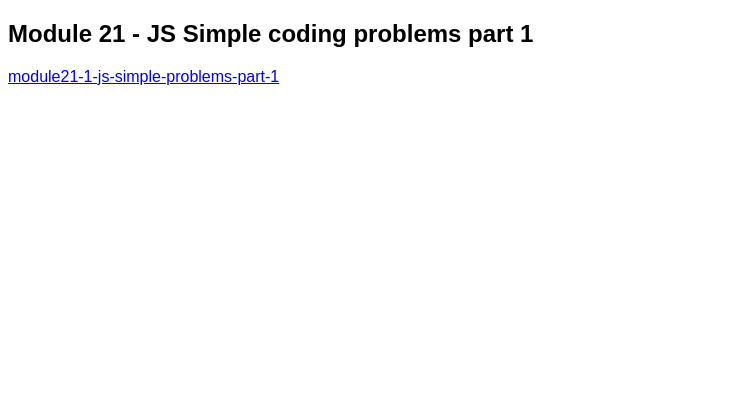
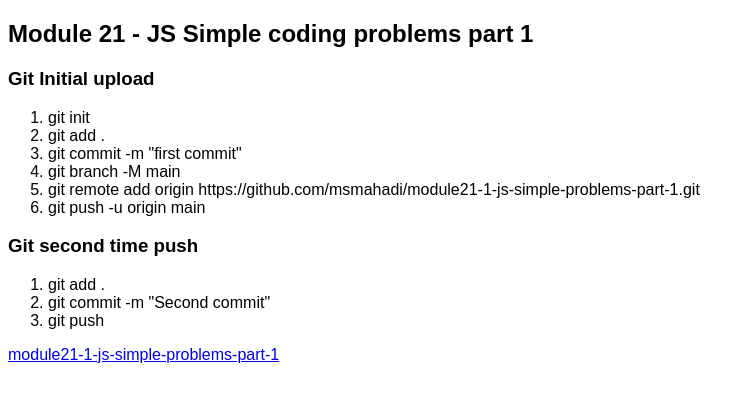
Before and after one commit to msmahadi/module21-1-js-simple-problems-part-1, a plain HTML site: page index.html in a window 1280 px wide. Shown: the whole page, without its empty margins (0-755 px from the left). Drawn offline with Linux system fonts and the light colour scheme.

Commit message:
Second commit

```diff
--- a/index.html
+++ b/index.html
@@ -15,6 +15,28 @@
 <body>
     <h2>Module 21 - JS Simple coding problems part 1</h2>
 
+
+    <div class="github-wrapper">
+
+        <h3>Git Initial upload</h3>
+        <ol>
+            <li>git init</li>
+            <li>git add .</li>
+            <li>git commit -m "first commit" </li>
+            <li>git branch -M main</li>
+            <li>git remote add origin https://github.com/msmahadi/module21-1-js-simple-problems-part-1.git</li>
+            <li>git push -u origin main</li>
+        </ol>
+
+        <h3>Git second time push</h3>
+        <ol>
+            <li>git add .</li>
+            <li>git commit -m "Second commit" </li>
+            <li>git push</li>
+        </ol>
+    </div>
+
+
     <div class="all-links">
         <a href="module21-1-js-simple-problems-part-1.html">module21-1-js-simple-problems-part-1</a>
     </div>
--- a/module21-1-js-simple-problems-part-1.js
+++ b/module21-1-js-simple-problems-part-1.js
@@ -1 +1,2 @@
 alert('module21-1-js-simple-problems-part-1.html');
+alert('Hello Developer MS Mahadi');
```
